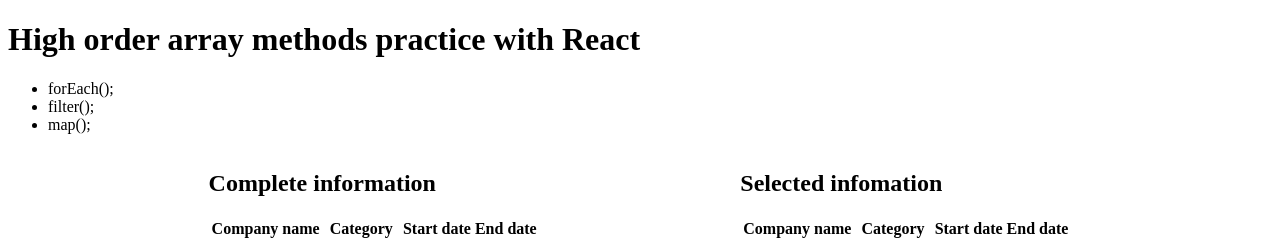
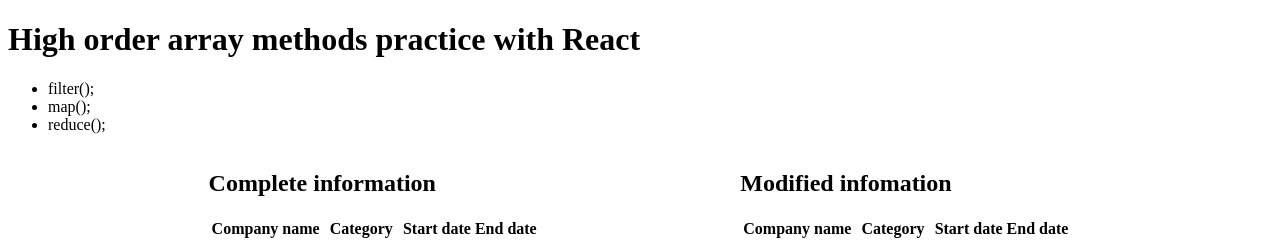
Before and after one commit to luis-pomare/array-method-exercises-with-react, a React (Create React App) app: page / in a window 1280 px wide. Shown: the top 243 px of the page. Built offline with nearby package versions, Linux system fonts and the light colour scheme.

Commit message:
Refactor to use data directly instead of props

```diff
--- a/src/App.js
+++ b/src/App.js
@@ -1,25 +1,12 @@
 import './styles/App.css';
 import Header from './components/header';
 import Main from './components/main';
-import data from './store.js';
-import { useState } from 'react';
 
 function App() {
-  const [state, setState] = useState(data);
-
-  const clickHandler = (method) => {
-    setState({ ...state, method: method });
-    console.log(state);
-  };
-
   return (
     <div className='App'>
-      <Header
-        onClick={() => {
-          clickHandler('none');
-        }}
-      />
-      <Main state={state} />
+      <Header />
+      <Main />
     </div>
   );
 }
--- a/src/components/dynamic-data.js
+++ b/src/components/dynamic-data.js
@@ -1,10 +1,10 @@
 import DynamicTable from './dynamic-table';
 
-export default function dynamicData(props) {
+export default function dynamicData() {
   return (
     <section>
-      <h2>Selected infomation</h2>
-      <DynamicTable state={props.state} />
+      <h2>Modified infomation</h2>
+      <DynamicTable />
     </section>
   );
 }
--- a/src/components/dynamic-table.js
+++ b/src/components/dynamic-table.js
@@ -1,5 +1,7 @@
-export default function dynamicTable(props) {
-  const { companies, ages } = props.state;
+import data from "../store";
+
+export default function dynamicTable() {
+  const { companies, ages } = data;
   return (
     <>
       <table>
--- a/src/components/header.js
+++ b/src/components/header.js
@@ -1,9 +1,9 @@
 import Nav from './nav';
 
-export default function header(props) {
+export default function header() {
   return (
     <header>
-      <h1 onClick={props.onClick}>
+      <h1>
         High order array methods practice with React
       </h1>
       <Nav />
--- a/src/components/main.js
+++ b/src/components/main.js
@@ -1,11 +1,11 @@
 import StaticData from './static-data';
 import DynamicData from './dynamic-data';
 
-export default function Main(props) {
+export default function Main() {
   return (
     <main>
-      <StaticData state={props.state} />
-      <DynamicData state={props.state} />
+      <StaticData />
+      <DynamicData />
     </main>
   );
 }
--- a/src/components/nav.js
+++ b/src/components/nav.js
@@ -2,9 +2,9 @@ export default function nav() {
   return (
     <nav>
       <ul>
-        <li>forEach();</li>
         <li>filter();</li>
         <li>map();</li>
+        <li>reduce();</li>
       </ul>
     </nav>
   );
--- a/src/components/static-data.js
+++ b/src/components/static-data.js
@@ -1,10 +1,10 @@
 import StaticTable from './static-table';
 
-export default function staticData(props) {
+export default function staticData() {
   return (
     <section>
       <h2>Complete information</h2>
-      <StaticTable state={props.state} />
+      <StaticTable />
     </section>
   );
 }
--- a/src/components/static-table.js
+++ b/src/components/static-table.js
@@ -1,5 +1,7 @@
-export default function StaticTable(props) {
-  const { companies, ages } = props.state;
+import data from "../store";
+
+export default function StaticTable() {
+  const { companies, ages } = data;
   return (
     <>
       <table>
```
